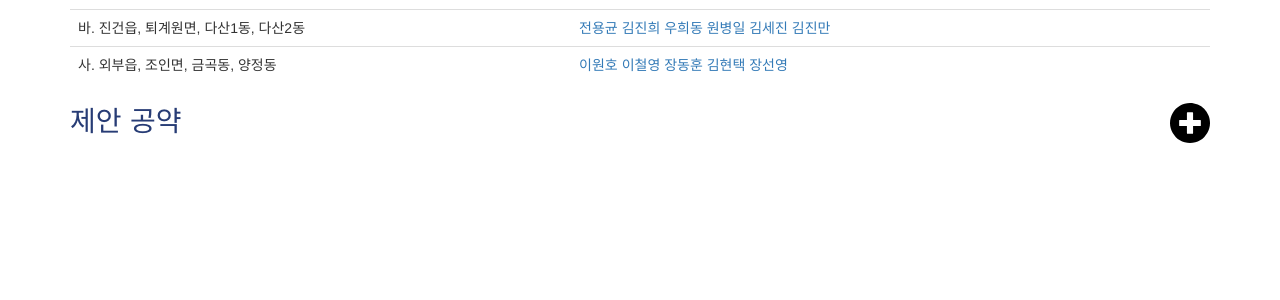
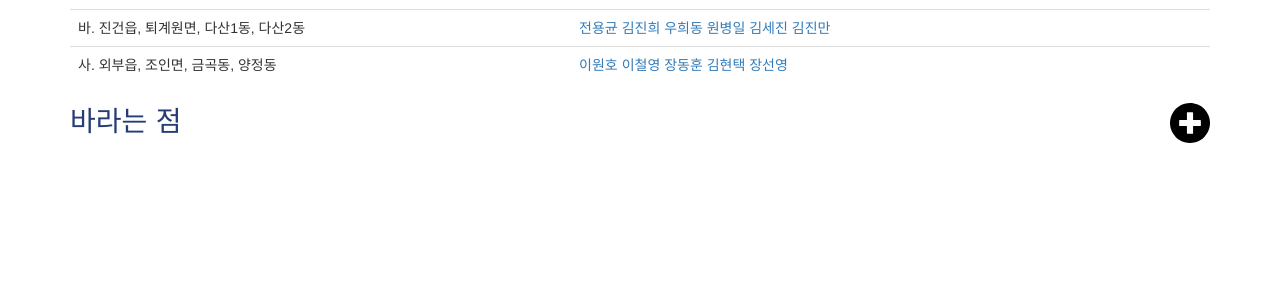
Before and after one commit to whateveruwant/arajung, a PHP site: page /candidate/candidate1.php in a window 1280 px wide. Shown: the part 385-685 px from the top of the page. Run offline with PHP 8.4, Linux system fonts and the light colour scheme; data that the repository does not hold is empty; a stand-in replaces the project's code that opens the database connection.

Commit message:
색바꾸고 바라는점으로 텍스트수정

```diff
--- a/candidate/candidate1.php
+++ b/candidate/candidate1.php
@@ -164,7 +164,7 @@
               }
           ?>
         </div>
-          <p id="suggest_text">제안 공약</p>
+          <p id="suggest_text">바라는 점</p>
           <!-- 모든 공약 불러오기 -->
           <div id="suggest_item_list"></div>
 
--- a/candidate/candidate2.php
+++ b/candidate/candidate2.php
@@ -165,7 +165,7 @@
               }
           ?>
         </div>
-          <p id="suggest_text">제안 공약</p>
+          <p id="suggest_text">바라는 점</p>
           <!-- 모든 공약 불러오기 -->
           <div id="suggest_item_list"></div>
 
--- a/comment_item_list.php
+++ b/comment_item_list.php
@@ -27,7 +27,7 @@
 
 
             echo "<div class='list-group'>";
-            echo  "<h4 style='color:#F95759'><strong>$nick_name 답변</strong>&nbsp;&nbsp;<img style='cursor:pointer' id='image_more' src='image/more.svg' width=30 onclick='candi_more($num)'></h4><br>";
+            echo  "<h4 style='color:#273c75'><strong>$nick_name 답변</strong>&nbsp;&nbsp;<img style='cursor:pointer' id='image_more' src='image/more.svg' width=30 onclick='candi_more($num)'></h4><br>";
             echo  "<p id='suggest_content'>$content</p>";
             echo	"<small>$regist_day </small>&nbsp;&nbsp;";
             if(($ses_nick_name==$nick_name) or ($ses_nick_name=='관리자') )
--- a/css/style.css
+++ b/css/style.css
@@ -45,7 +45,7 @@ h2{
 
 
 
-/* 제안 공약 텍스트 */
+/* 바라는 점 텍스트 */
 #suggest_text{
     font-size: 20px;
     color: #273c75;
```
